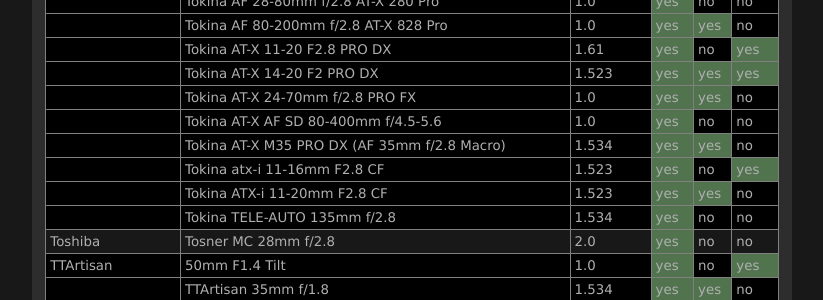
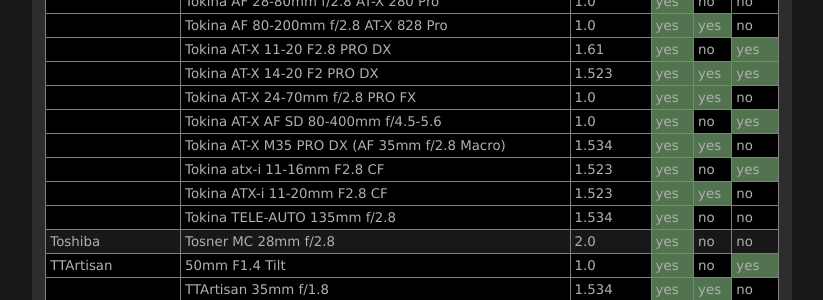
Before and after one commit to lensfun/lensfun.github.io, a Jekyll site: the page built from _posts/lenslist/2999-12-31-Lenslist-master.md, in a window 1280 px wide and 900 px high, scrolled down 34849 px. Shown: the part 146-446 px from the top of the window, without its empty margins (284-1107 px from the left). Built offline with Jekyll 4.4.1, drawn with Linux system fonts in a browser that asks for light colours.

Commit message:
Update master lens list from GitHub Actions

```diff
--- a/_posts/lenslist/2999-12-31-Lenslist-master.md
+++ b/_posts/lenslist/2999-12-31-Lenslist-master.md
@@ -1424,7 +1424,7 @@ This list was generated on 2026-01-02 from current Lensfun sources. Your Lensfun
 <tr class="lenslist-bg1"><td></td><td>Tokina AT-X 11-20 F2.8 PRO DX</td><td>1.61</td><td class="lenslist-highlight lenslist-check">yes</td><td class="lenslist-check">no</td><td class="lenslist-highlight lenslist-check">yes</td></tr>
 <tr class="lenslist-bg1"><td></td><td>Tokina AT-X 14-20 F2 PRO DX</td><td>1.523</td><td class="lenslist-highlight lenslist-check">yes</td><td class="lenslist-highlight lenslist-check">yes</td><td class="lenslist-highlight lenslist-check">yes</td></tr>
 <tr class="lenslist-bg1"><td></td><td>Tokina AT-X 24-70mm f/2.8 PRO FX</td><td>1.0</td><td class="lenslist-highlight lenslist-check">yes</td><td class="lenslist-highlight lenslist-check">yes</td><td class="lenslist-check">no</td></tr>
-<tr class="lenslist-bg1"><td></td><td>Tokina AT-X AF SD 80-400mm f/4.5-5.6</td><td>1.0</td><td class="lenslist-highlight lenslist-check">yes</td><td class="lenslist-check">no</td><td class="lenslist-check">no</td></tr>
+<tr class="lenslist-bg1"><td></td><td>Tokina AT-X AF SD 80-400mm f/4.5-5.6</td><td>1.0</td><td class="lenslist-highlight lenslist-check">yes</td><td class="lenslist-check">no</td><td class="lenslist-highlight lenslist-check">yes</td></tr>
 <tr class="lenslist-bg1"><td></td><td>Tokina AT-X M35 PRO DX (AF 35mm f/2.8 Macro)</td><td>1.534</td><td class="lenslist-highlight lenslist-check">yes</td><td class="lenslist-highlight lenslist-check">yes</td><td class="lenslist-check">no</td></tr>
 <tr class="lenslist-bg1"><td></td><td>Tokina atx-i 11-16mm F2.8 CF</td><td>1.523</td><td class="lenslist-highlight lenslist-check">yes</td><td class="lenslist-check">no</td><td class="lenslist-highlight lenslist-check">yes</td></tr>
 <tr class="lenslist-bg1"><td></td><td>Tokina ATX-i 11-20mm F2.8 CF</td><td>1.523</td><td class="lenslist-highlight lenslist-check">yes</td><td class="lenslist-highlight lenslist-check">yes</td><td class="lenslist-check">no</td></tr>
```
